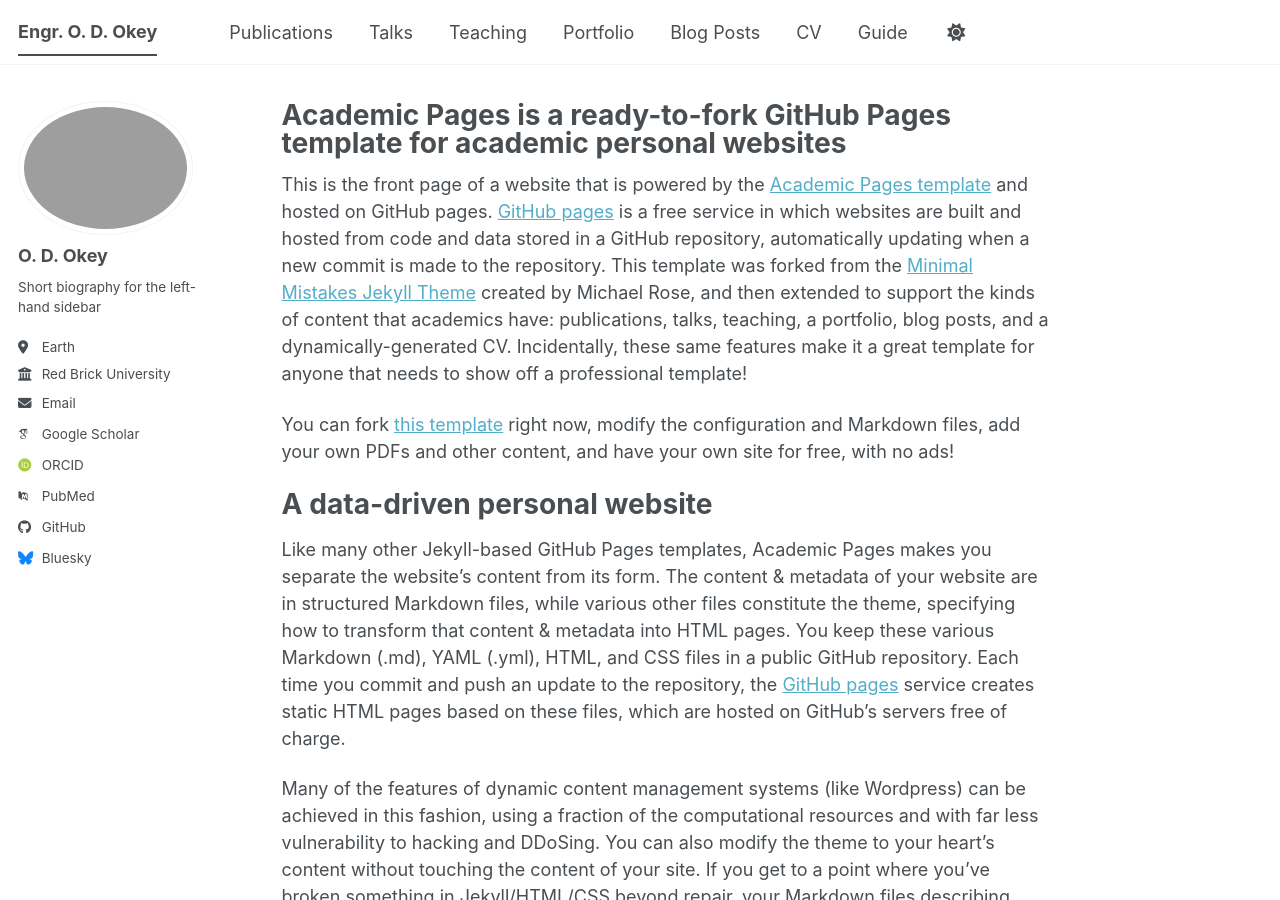
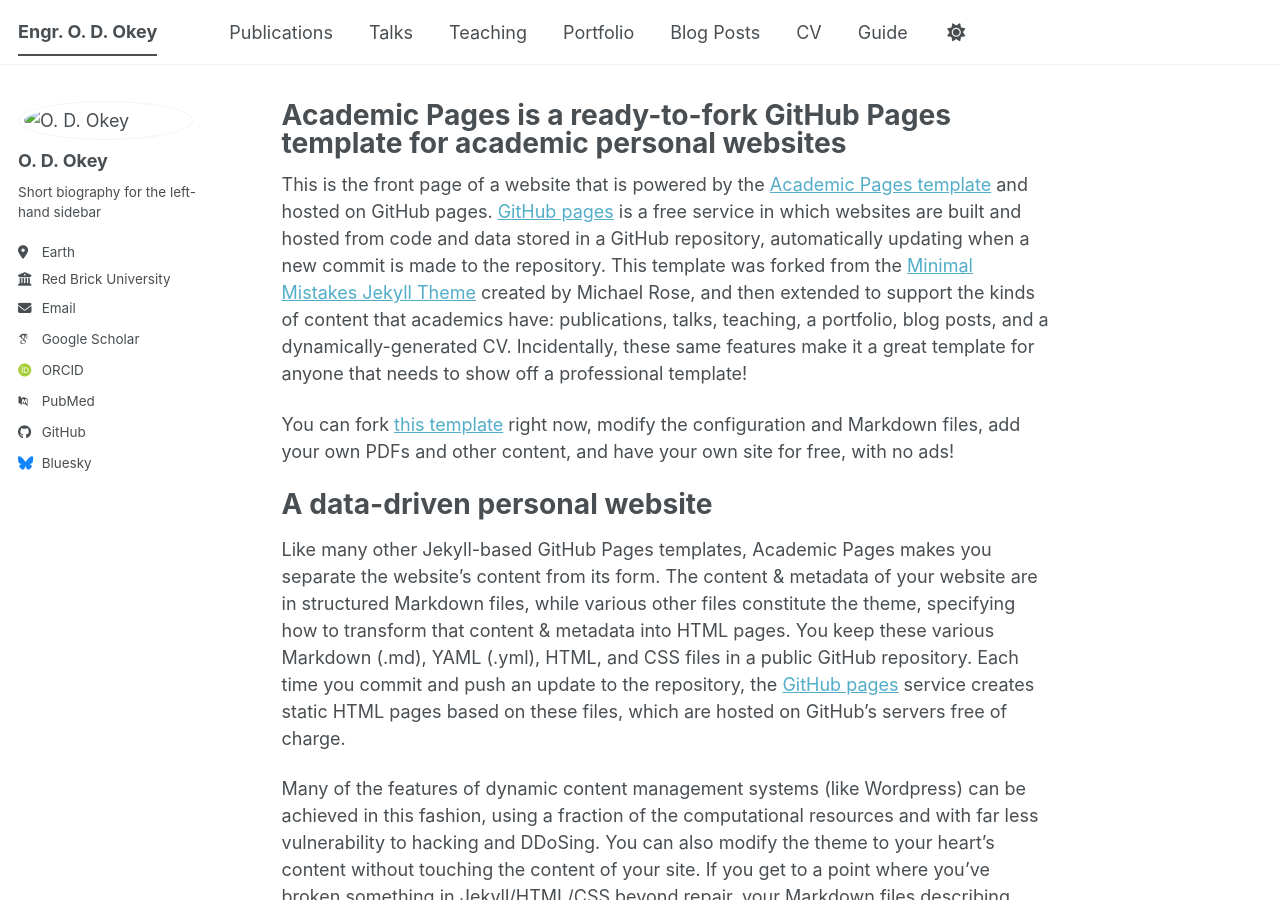
Before and after one commit to trimtechnologies/trimtechnologies.github.io, a Jekyll site: the page built from _pages/about.md, in a window 1280 px wide and 900 px high. Built offline with Jekyll 4.4.1, drawn with Linux system fonts in a browser that asks for light colours; some web fonts are replaced; a script bundle is joined from its source files by our own code; library files that are not in the unit come from our copies.

Commit message:
Update author avatar image path in config

```diff
--- a/_config.yml
+++ b/_config.yml
@@ -23,7 +23,7 @@
 #               Additional customization can be done by editing /_includes/author-profile.html
 author:
   # Biographic information
-  avatar           : "images/profile.jpg"
+  avatar           : images/profile-pics.jpg
   name             : O. D. Okey
   pronouns         : # example: "she/her"
   bio              : "Short biography for the left-hand sidebar"
```
